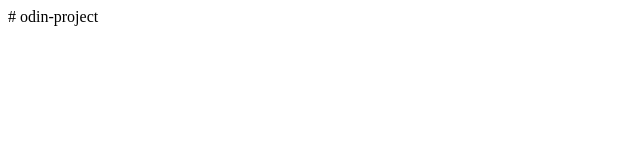
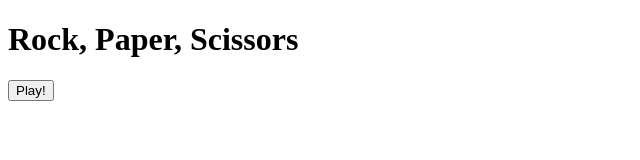
Before and after one commit to soreti12/rockpaperscissors, a plain HTML site: page index.html in a window 1280 px wide. Shown: the whole page, without its empty margins (0-640 px from the left). Drawn offline with Linux system fonts and the light colour scheme.

Commit message:
second commit

```diff
--- a/index.html
+++ b/index.html
@@ -1 +1,51 @@
-# odin-project
+<!DOCTYPE html>
+<html lang="en">
+<head>
+    <meta charset="UTF-8">
+    <meta name="viewport" content="width=device-width, initial-scale=1.0">
+    <link href="https://fonts.googleapis.com/css2?family=Lora:wght@600&display=swap" rel="stylesheet">
+    <title>Rock, Paper, Scissors</title>
+</head>
+<body>
+    <h1>Rock, Paper, Scissors</h1>
+    <button id='btn'>Play!</button>
+<main></main>
+
+
+    <script>
+        let computerRound;
+        function computerPlay(RPC) {
+            RPC = ['Rock', 'Paper', 'Scissors'];
+            computerRound = RPC[Math.floor(Math.random()*RPC.length)]
+            console.log(computerRound);
+        }
+        computerPlay()
+
+        function playRound(userPlay) {
+            userPlay = 'Rock';
+            if (userPlay === computerRound) {
+                console.log('You')
+            } else {
+                console.log('Me')
+            }
+        }
+        const content = document.querySelector('main');
+
+        const title = document.querySelector('h1');
+        title.setAttribute('style',':')
+
+        const main = document.createElement('div');
+        content.appendChild(main);
+
+        const btn = document.querySelector('#btn');
+        btn.addEventListener('click', () => {
+            playRound()
+        })
+
+        // const btn = document.querySelector('#btn');
+        // btn.addEventListener('click',playRound);
+
+
+    </script>
+</body>
+</html>
```
